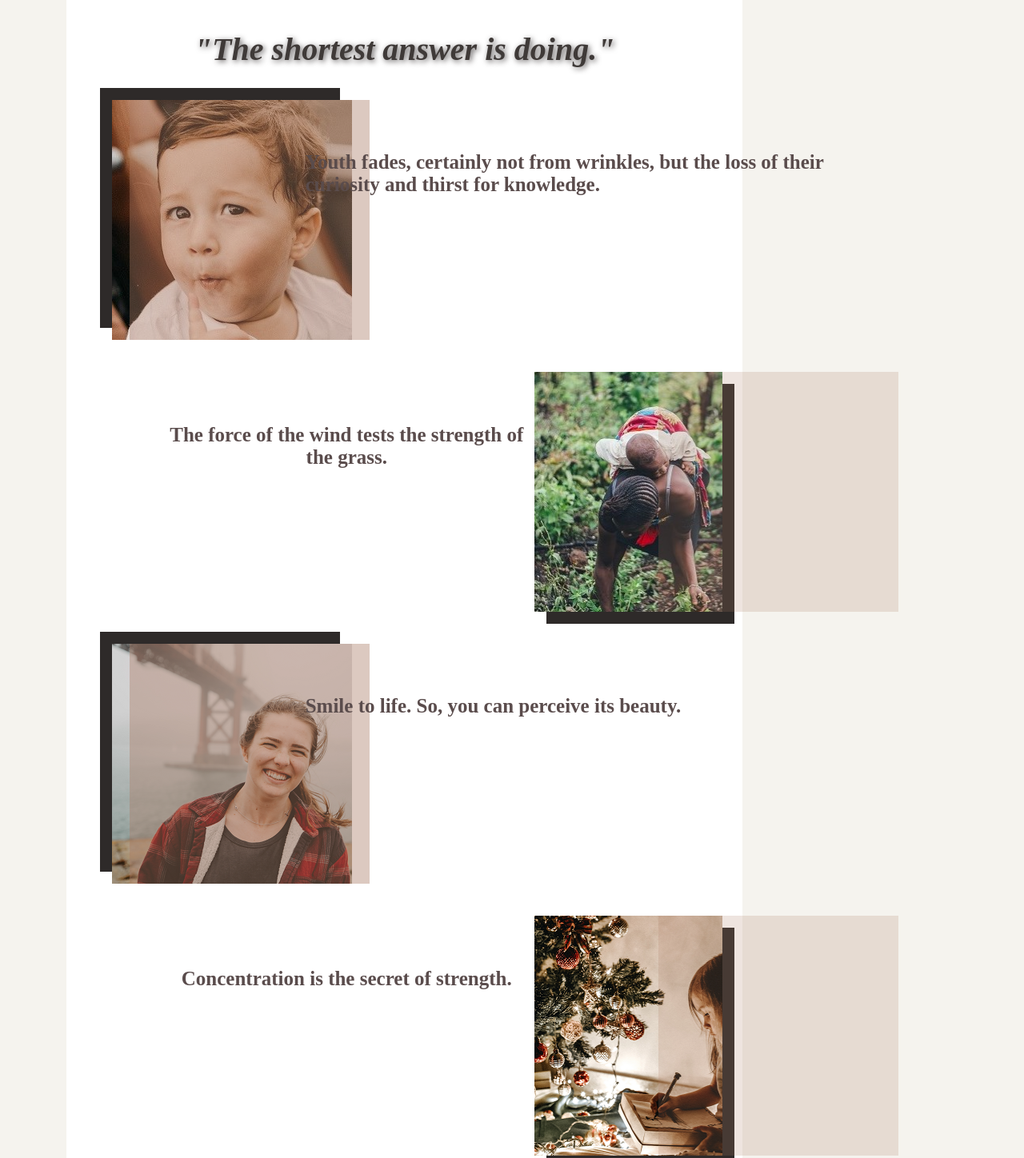
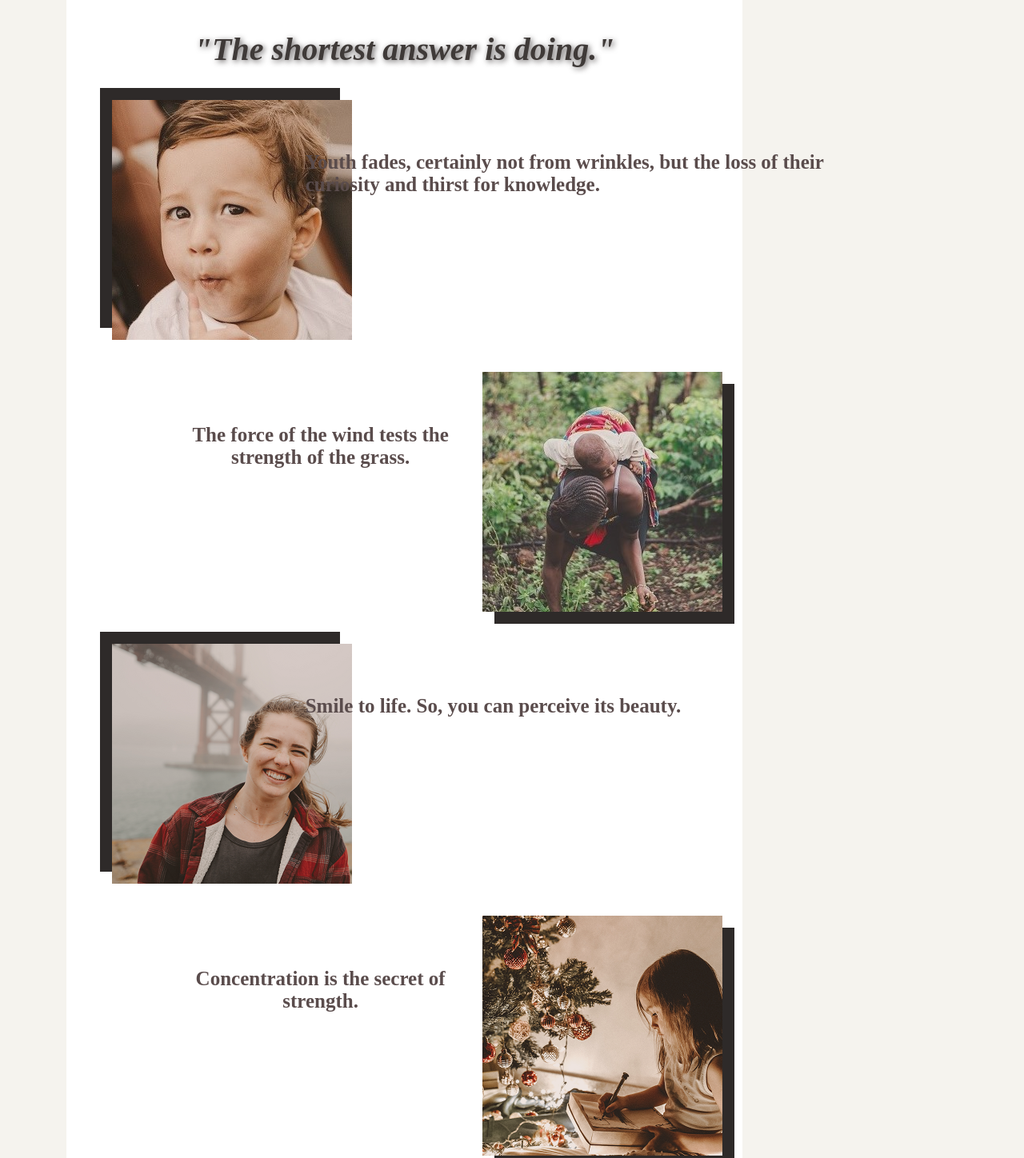
Before and after one commit to sincerity628/sincerity628.github.io, a plain HTML site: page pages/englishstudy.html in a window 1280 px wide. Shown: the part 960-2408 px from the top of the page at 80% size. Drawn offline with Linux system fonts and the light colour scheme.

Commit message:
修复shadow问题

```diff
--- a/pages/englishstudy.html
+++ b/pages/englishstudy.html
@@ -27,28 +27,23 @@
                </section>
                <section class="intro_words">"The shortest answer is doing."</section>
                <section class="intro_box">
-                   <div class="intro_img_left" style="background-image: url('../images/index_child.jpg')">a curious child</div>
-                   <div class="img_shadow_left">img shadow</div>
+                   <div class="intro_img_left" style="background-image: url('../images/index_child.jpg')">a curious child<div class="img_shadow_left">img shadow</div></div>
                    <div class="intro_words_right">Youth fades, certainly not from wrinkles, but the loss of their curiosity and thirst for knowledge.</div>
                </section>
                <section class="intro_box">
                    <div class="intro_words_left">The force of the wind tests the strength of the grass.</div>
-                   <div class="intro_img_right" style="background-image: url('../images/index_woman.jpg')">a women carrying her baby working with her</div>
-                   <div class="img_shadow_right">img shadow</div>
+                   <div class="intro_img_right" style="background-image: url('../images/index_woman.jpg')">a women carrying her baby working with her <div class="img_shadow_right">img shadow</div></div>
                </section>
                <section class="intro_box">
-                   <div class="intro_img_left" style="background-image: url('../images/index_smile.png')">a smiling girl</div>
-                   <div class="img_shadow_left">img shadow</div>
+                   <div class="intro_img_left" style="background-image: url('../images/index_smile.png')">a smiling girl<div class="img_shadow_left">img shadow</div></div>
                    <div class="intro_words_right">Smile to life. So, you can perceive its beauty.</div>
                </section>
                <section class="intro_box">
                    <div class="intro_words_left">Concentration is the secret of strength.</div>
-                   <div class="intro_img_right" style="background-image: url('../images/index_write.png')"></div>
-                   <div class="img_shadow_right">img shadow</div>
+                   <div class="intro_img_right" style="background-image: url('../images/index_write.png')"><div class="img_shadow_right">img shadow</div></div>
                </section>
                <section class="intro_box">
-                   <div class="intro_img_left" style="background-image: url('../images/index_guitar.png')">a man playing guitar</div>
-                   <div class="img_shadow_left">img shadow</div>
+                   <div class="intro_img_left" style="background-image: url('../images/index_guitar.png')">a man playing guitar<div class="img_shadow_left">img shadow</div></div>
                    <div class="intro_words_right">Thoughts are often not true, only practice can prove.</div>
                </section>
                <section class="works_by">Thanks the superb pieces above from the admirable:
--- a/style.css
+++ b/style.css
@@ -397,7 +397,7 @@ footer {
     width: 600px;
     position: absolute;
     left:10%;
-    top:30%;
+    top:25%;
     border-radius: 50%;
     box-shadow: 0 0 10px;
     text-indent: -99999px;
@@ -466,7 +466,6 @@ footer {
 .intro_img_right{
     height: 300px;
     width: 300px;
-    margin-left: 0px;
     text-indent: -99999px;
     box-shadow: 15px 15px #2e2a29;
     /* border-style: solid;
@@ -477,18 +476,19 @@ footer {
     background-color: #a87861;
     width: 300px;
     height: 300px;
+    float: left;
     text-indent: -99999px;
-    position: absolute;
-    left: 162px;
-    opacity: 0.4;
+    opacity: 0.2;
+    /* border-style: solid;
+    border-color: #1759d4;
+    border-width: 1px; */
 }
 .img_shadow_right{
     background-color: #a87861;
     width: 300px;
     height: 300px;
+    float: left;
     text-indent: -99999px;
-    position: absolute;
-    left: 823px;
     opacity: 0.2;
 }
 .img_shadow_left:hover{
```
